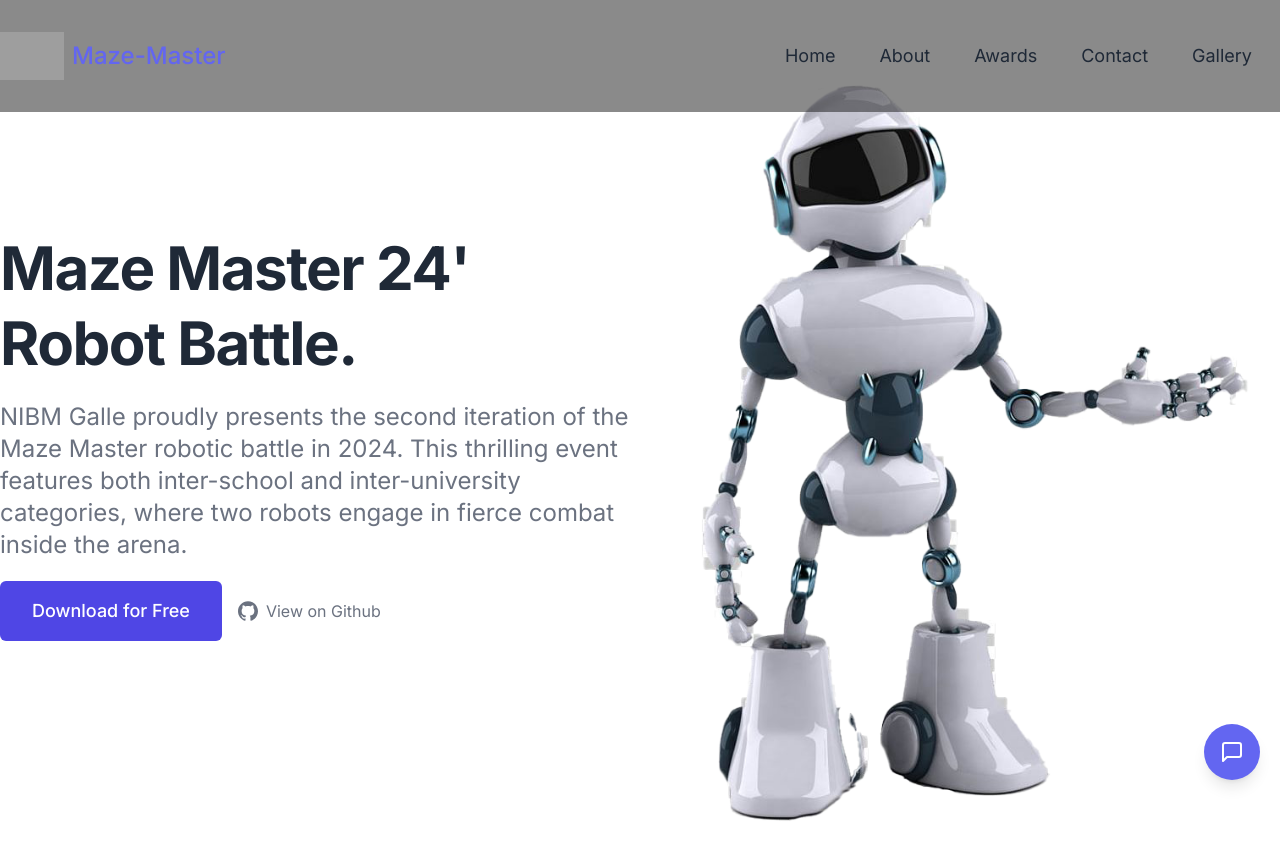
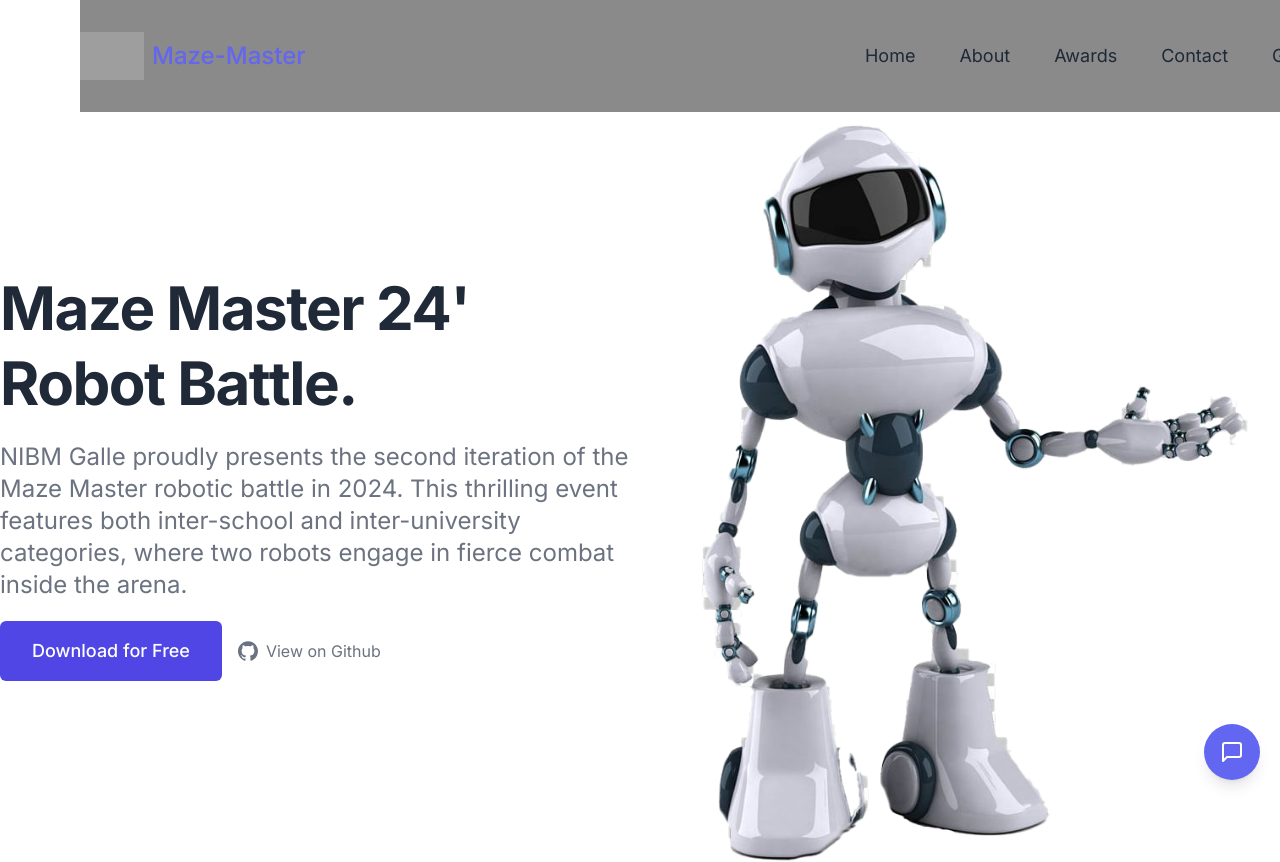
Before and after one commit to senaleevisal/maze-master, a Next.js app: page / in a window 1280 px wide. Shown: the top 862 px of the page. Built offline with nearby package versions, Linux system fonts and the light colour scheme; grey boxes are pictures that could not be loaded.

Commit message:
hero stage 02

```diff
--- a/src/components/Hero.tsx
+++ b/src/components/Hero.tsx
@@ -5,7 +5,7 @@ import heroImg from "../../public/img/hero.png";
 export const Hero = () => {
   return (
     <>
-      <Container className="flex flex-wrap ">
+      <Container className="flex flex-wrap relative top-10 ">
         <div className="flex items-center w-full lg:w-1/2">
           <div className="max-w-2xl mb-8">
             <h1 className="text-4xl font-bold leading-snug tracking-tight text-gray-800 lg:text-4xl lg:leading-tight xl:text-6xl xl:leading-tight dark:text-white">
--- a/src/components/Navbar.tsx
+++ b/src/components/Navbar.tsx
@@ -15,7 +15,7 @@ export const Navbar = () => {
 
   return (
     <div className="w-full">
-      <nav className="container  flex flex-wrap items-center justify-between p-8 mx-auto lg:justify-between xl:px-0 fixed top-0 z-1 bg-trueGray-900 bg-opacity-50">
+      <nav className="container  flex flex-wrap items-center justify-between p-8 mx-auto llg:justify-between xl:px-0 fixed lg:left-20 top-0 z-10 bg-trueGray-900 bg-opacity-50">
         {/* Logo  */}
         <Disclosure>
           {({ open }) => (
@@ -29,7 +29,7 @@ export const Navbar = () => {
                         alt="N"
                         width="60"
                         height="60"
-                        className="w-16"
+                        className="md:w-16 w-14"
                       />
                     </span>
                     <span>Maze-Master</span>
```
